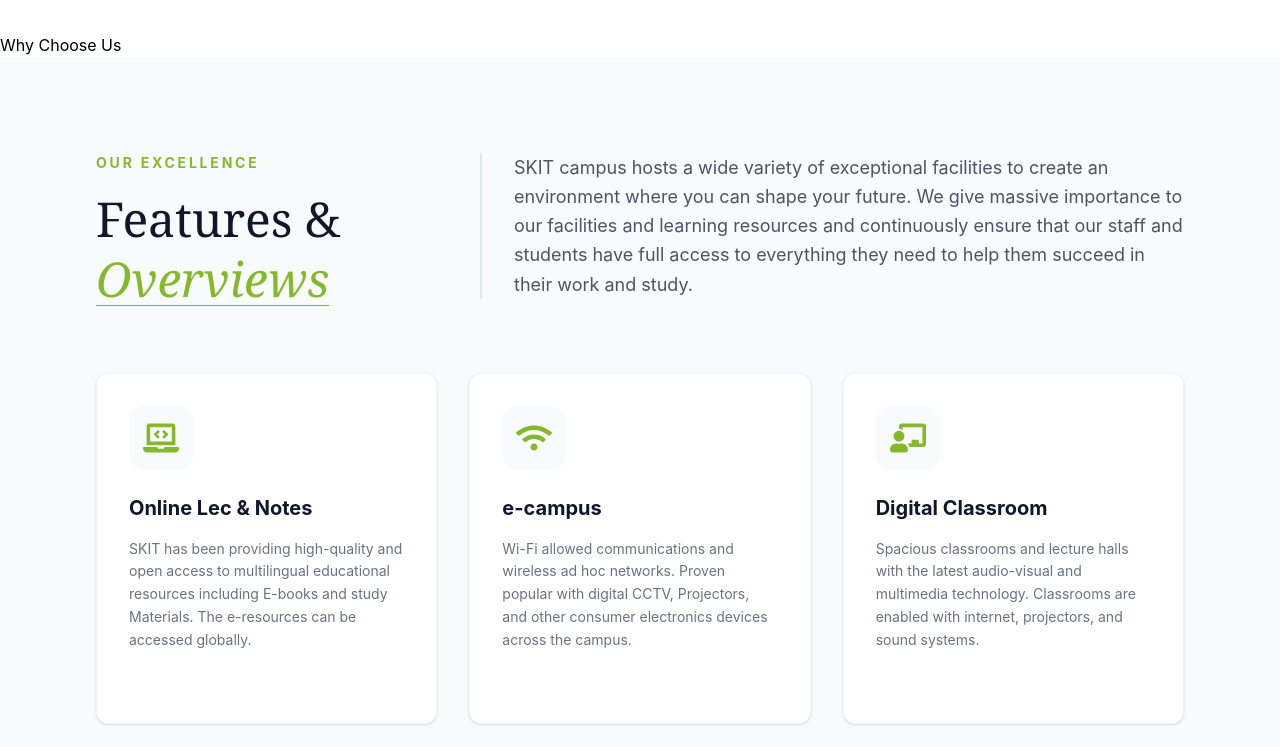
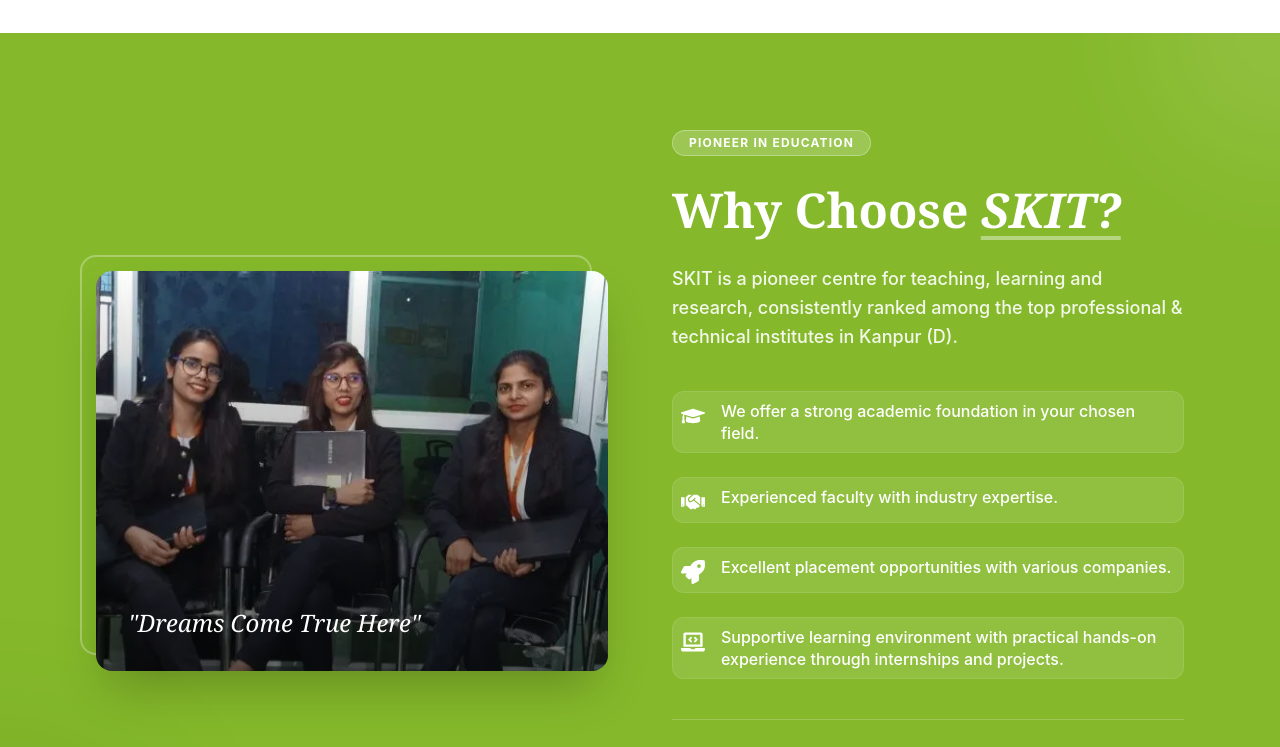
Before and after one commit to GKmaster-coder/Skit-College-Website, a React (Vite) app: page / in a window 1280 px wide. Shown: the part 2180-2927 px from the top of the page. Built offline with nearby package versions, Linux system fonts and the light colour scheme; a web font is replaced by a local one.

Commit message:
added the why choose us section

```diff
--- /dev/null
+++ b/src/components/LogoMarquee.jsx
@@ -0,0 +1,70 @@
+import React from 'react';
+
+const LogoMarquee = () => {
+  // Replace these with your actual partner/company logo paths
+  const logos = [
+    { id: 1, src: "/logos/company1.png", alt: "Partner 1" },
+    { id: 2, src: "/logos/company2.png", alt: "Partner 2" },
+    { id: 3, src: "/logos/company3.png", alt: "Partner 3" },
+    { id: 4, src: "/logos/company4.png", alt: "Partner 4" },
+    { id: 5, src: "/logos/company5.png", alt: "Partner 5" },
+    { id: 6, src: "/logos/company6.png", alt: "Partner 6" },
+  ];
+
+  return (
+    <section className="py-12 bg-white overflow-hidden">
+      <div className="max-w-7xl mx-auto px-6 mb-8 text-center">
+        <h3 className="text-slate-400 font-bold uppercase tracking-[0.3em] text-xs">
+          Our Students Placed In Top Companies
+        </h3>
+      </div>
+
+      {/* Main Slider Container */}
+      <div className="relative flex overflow-hidden group">
+
+        {/* Gradient Overlays for smooth fade effect */}
+        <div className="absolute inset-y-0 left-0 w-20 md:w-40 bg-gradient-to-r from-white to-transparent z-10 pointer-events-none"></div>
+        <div className="absolute inset-y-0 right-0 w-20 md:w-40 bg-gradient-to-l from-white to-transparent z-10 pointer-events-none"></div>
+
+        {/* The Marquee Track */}
+        <div className="flex animate-marquee whitespace-nowrap gap-12 md:gap-24 items-center py-4">
+          {/* First set of logos */}
+          {logos.map((logo) => (
+            <img
+              key={logo.id}
+              src={logo.src}
+              alt={logo.alt}
+              className="h-12 md:h-16 w-auto object-contain grayscale opacity-60 hover:grayscale-0 hover:opacity-100 transition-all duration-300"
+            />
+          ))}
+          {/* Duplicate set for seamless looping */}
+          {logos.map((logo) => (
+            <img
+              key={`dup-${logo.id}`}
+              src={logo.src}
+              alt={logo.alt}
+              className="h-12 md:h-16 w-auto object-contain grayscale opacity-60 hover:grayscale-0 hover:opacity-100 transition-all duration-300"
+            />
+          ))}
+        </div>
+      </div>
+
+      {/* Required Tailwind Custom Animation */}
+      <style jsx>{`
+        @keyframes marquee {
+          0% { transform: translateX(0); }
+          100% { transform: translateX(-50%); }
+        }
+        .animate-marquee {
+          animation: marquee 30s linear infinite;
+        }
+        /* Pause on hover for better user experience */
+        .group:hover .animate-marquee {
+          animation-play-state: paused;
+        }
+      `}</style>
+    </section>
+  );
+};
+
+export default LogoMarquee;
--- a/src/components/WhyChooseUs.jsx
+++ b/src/components/WhyChooseUs.jsx
@@ -1,11 +1,91 @@
-import React from 'react'
+import React from 'react';
+import { FaCheckCircle, FaRocket, FaGraduationCap, FaHandshake, FaLaptopCode } from 'react-icons/fa';
 
 const WhyChooseUs = () => {
+  const highlights = [
+    {
+      icon: <FaGraduationCap />,
+      text: "We offer a strong academic foundation in your chosen field."
+    },
+    {
+      icon: <FaHandshake />,
+      text: "Experienced faculty with industry expertise."
+    },
+    {
+      icon: <FaRocket />,
+      text: "Excellent placement opportunities with various companies."
+    },
+    {
+      icon: <FaLaptopCode />,
+      text: "Supportive learning environment with practical hands-on experience through internships and projects."
+    }
+  ];
+
   return (
-    <div>
-      Why Choose Us
-    </div>
-  )
-}
+    <section className="relative py-24 px-6 md:px-12 lg:px-24 bg-[#85b92b] overflow-hidden">
+      {/* Decorative Background Elements */}
+      <div className="absolute top-0 right-0 w-64 h-64 bg-white/10 rounded-full -mr-32 -mt-32 blur-3xl"></div>
+      <div className="absolute bottom-0 left-0 w-96 h-96 bg-black/5 rounded-full -ml-48 -mb-48 blur-3xl"></div>
 
-export default WhyChooseUs
+      <div className="max-w-7xl mx-auto grid grid-cols-1 lg:grid-cols-2 gap-16 items-center relative z-10">
+
+        {/* Left Side: Image with Creative Frame */}
+        <div className="relative group">
+          <div className="relative z-10 rounded-2xl overflow-hidden shadow-2xl transform transition-transform duration-500 group-hover:scale-[1.02]">
+            <img
+              src="/about/whychoose.webp"
+              alt="SKIT Campus Excellence"
+              className="w-full h-100 object-cover"
+            />
+            {/* Overlay Gradient */}
+            <div className="absolute inset-0 bg-linear-to-t from-black/60 to-transparent"></div>
+
+            <div className="absolute bottom-8 left-8">
+              <p className="text-white font-serif text-2xl italic">"Dreams Come True Here"</p>
+            </div>
+          </div>
+
+          {/* Decorative Border Frame */}
+          <div className="absolute -top-4 -left-4 w-full h-full border-2 border-white/30 rounded-2xl z-0 hidden md:block"></div>
+        </div>
+
+        {/* Right Side: Content */}
+        <div className="text-white">
+          <span className="bg-white/20 text-white px-4 py-1 rounded-full text-xs font-bold uppercase tracking-widest mb-6 inline-block backdrop-blur-md border border-white/30">
+            Pioneer in Education
+          </span>
+
+          <h2 className="text-4xl md:text-5xl font-serif font-bold mb-6 leading-tight">
+            Why Choose <span className="italic underline decoration-white/40 underline-offset-8">SKIT?</span>
+          </h2>
+
+          <p className="text-white/90 text-lg mb-10 leading-relaxed font-medium">
+            SKIT is a pioneer centre for teaching, learning and research, consistently ranked among the top professional & technical institutes in Kanpur (D).
+          </p>
+
+          <div className="space-y-6">
+            {highlights.map((item, index) => (
+              <div
+                key={index}
+                className="flex items-start gap-4 p-2 bg-white/10 rounded-xl border border-white/10 hover:bg-white/20 transition-all duration-300 group"
+              >
+                <div className="text-2xl text-white mt-1 group-hover:scale-110 transition-transform">
+                  {item.icon}
+                </div>
+                <p className="text-white font-medium leading-snug">
+                  {item.text}
+                </p>
+              </div>
+            ))}
+          </div>
+
+          <p className="mt-10 text-white/80 italic text-sm leading-relaxed border-t border-white/20 pt-6">
+            A vibrant student community and a reputation for producing successful graduates in both business and IT sectors, giving you a competitive edge in the job market.
+          </p>
+        </div>
+      </div>
+    </section>
+  );
+};
+
+export default WhyChooseUs;
```
Also changed, not shown: public/about/whychoose.webp (added).
